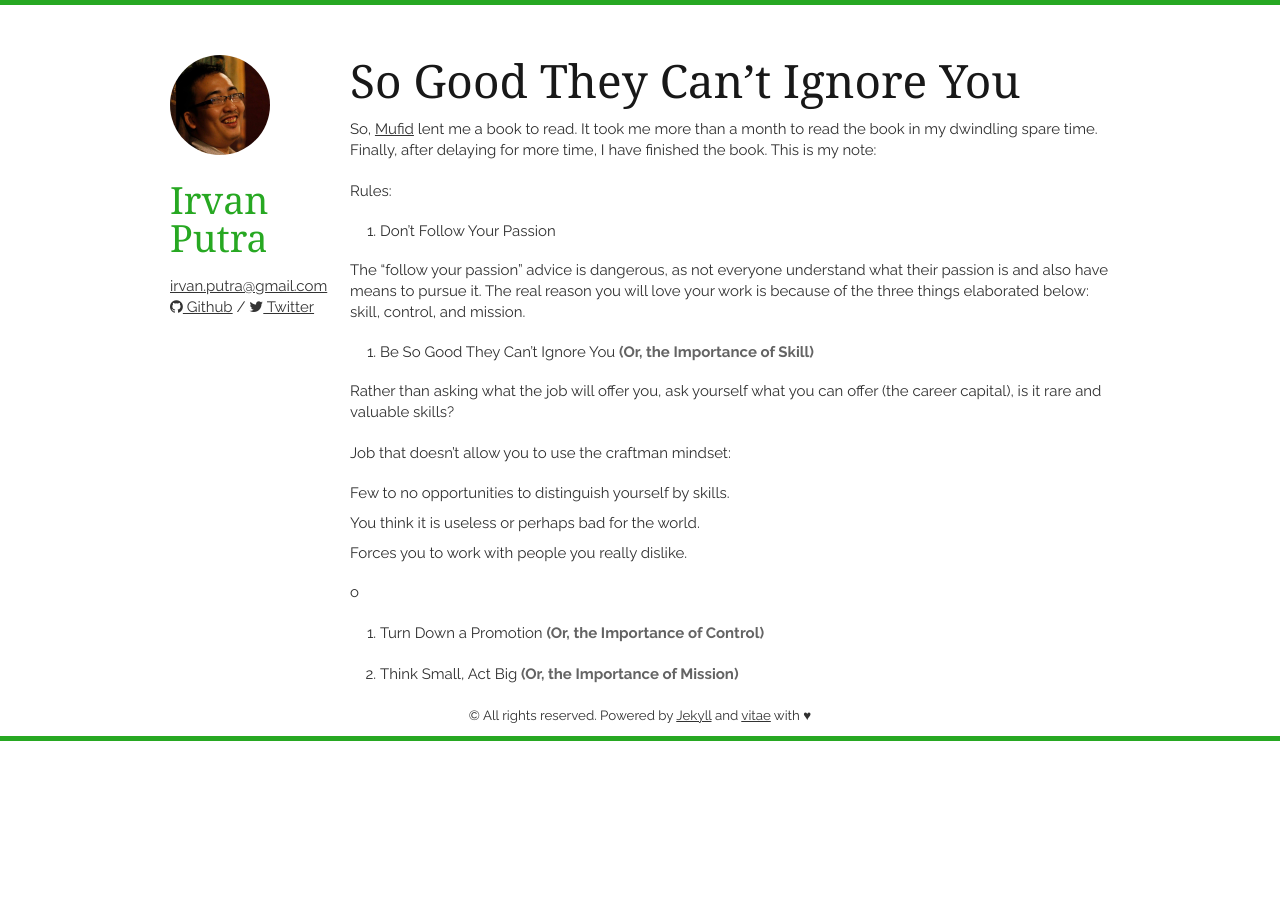
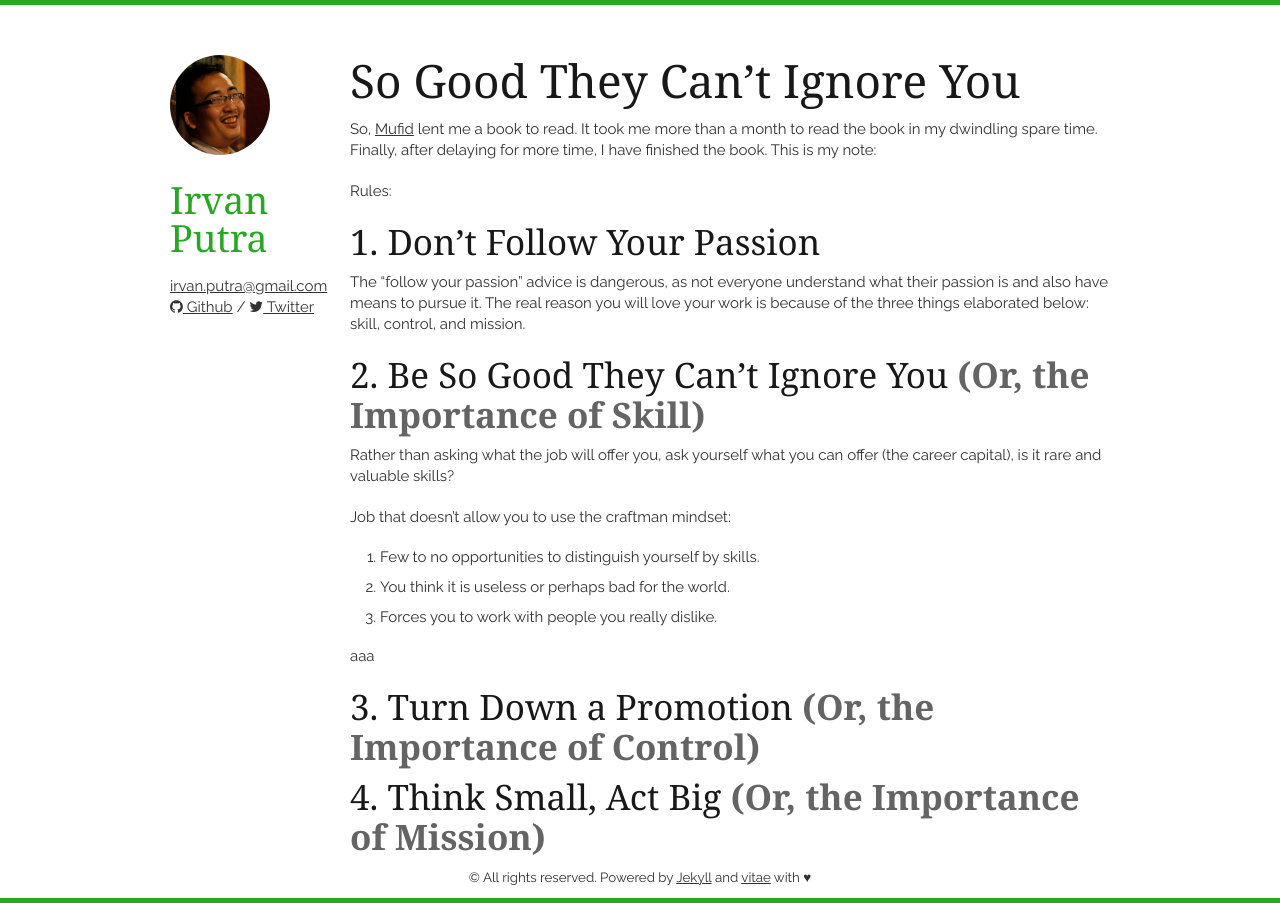
Before and after one commit to irvansemestanya/vandeput.github.io, a Jekyll site: the page built from so-good.md, in a window 1280 px wide. Built offline with Jekyll 4.4.1, drawn with Linux system fonts in a browser that asks for light colours; nearby versions of some CDN libraries.

Commit message:
Update so-good.md

```diff
--- a/so-good.md
+++ b/so-good.md
@@ -9,22 +9,21 @@ So, [Mufid](https://github.com/mufid) lent me a book to read. It took me more th
 
 Rules:
 
-1. Don't Follow Your Passion
+## 1. Don't Follow Your Passion
 
 The "follow your passion" advice is dangerous, as not everyone understand what their passion is and also have means to pursue it. The real reason you will love your work is because of the three things elaborated below: skill, control, and mission.
 
-2. Be So Good They Can't Ignore You _(Or, the Importance of Skill)_
+## 2. Be So Good They Can't Ignore You _(Or, the Importance of Skill)_
 
 Rather than asking what the job will offer you, ask yourself what you can offer (the career capital), is it rare and valuable skills?
 
 Job that doesn't allow you to use the craftman mindset:
+1. Few to no opportunities to distinguish yourself by skills.
+2. You think it is useless or perhaps bad for the world.
+3. Forces you to work with people you really dislike.
 
-- Few to no opportunities to distinguish yourself by skills.
-- You think it is useless or perhaps bad for the world.
-- Forces you to work with people you really dislike.
+aaa
 
-o
+## 3. Turn Down a Promotion _(Or, the Importance of Control)_
 
-3. Turn Down a Promotion _(Or, the Importance of Control)_
-
-4. Think Small, Act Big _(Or, the Importance of Mission)_
+## 4. Think Small, Act Big _(Or, the Importance of Mission)_
```
